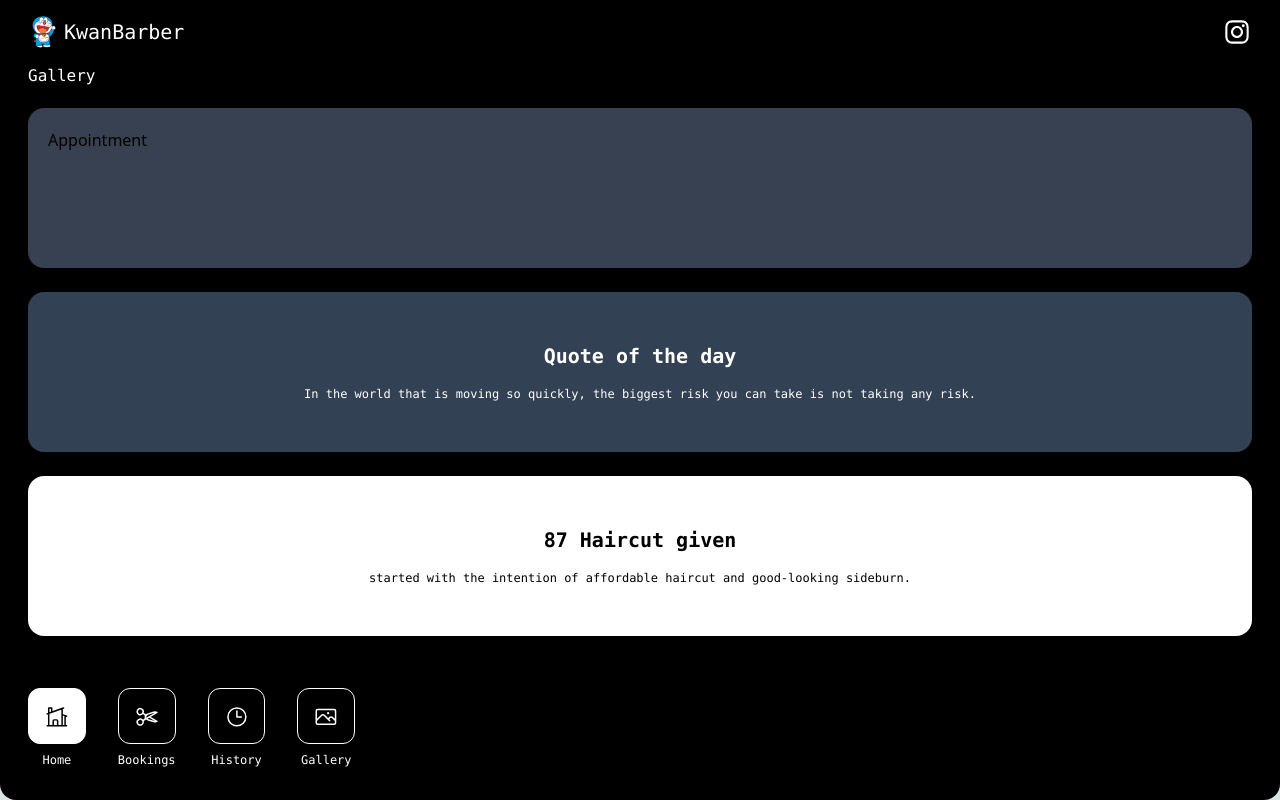
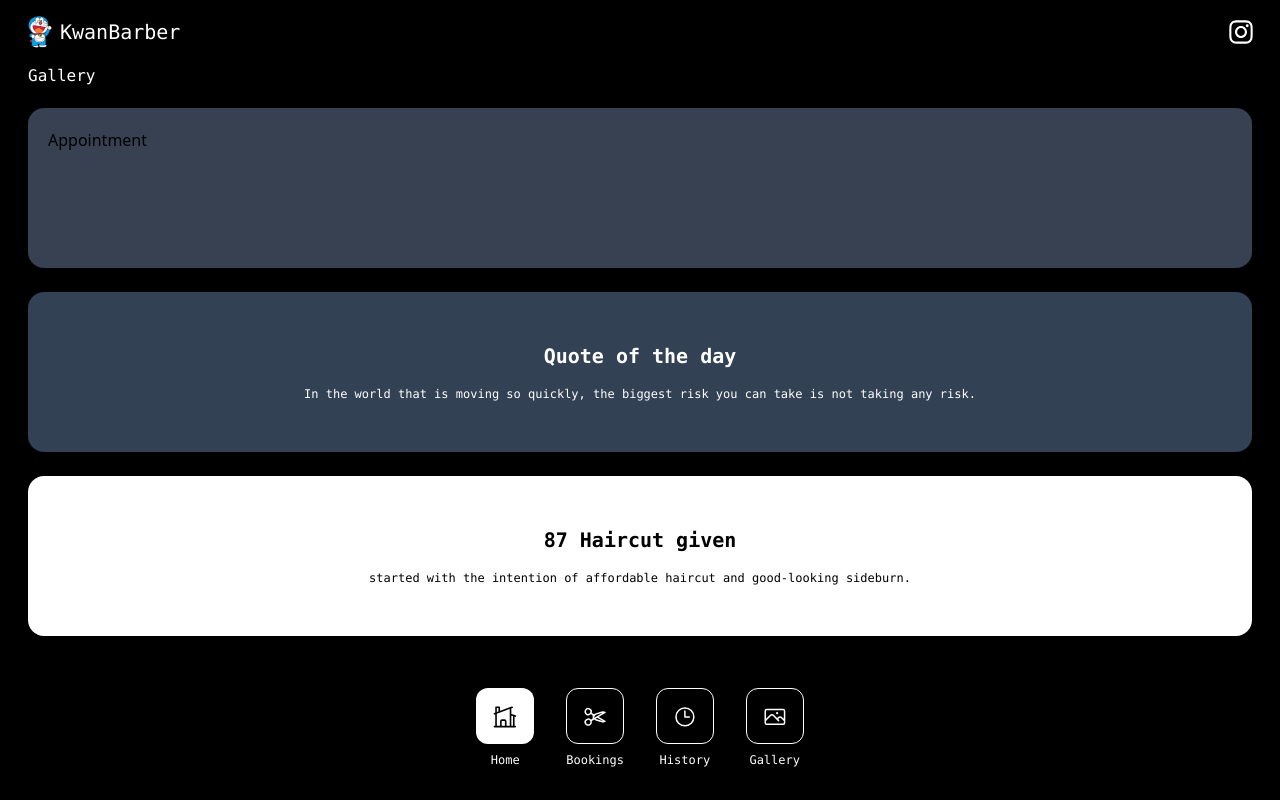
Before and after one commit to Leykwan132/kbarber, a Next.js app: page /gallery in a window 1280 px wide. Built offline with nearby package versions, Linux system fonts and the light colour scheme.

Commit message:
Code structure cleanup.

```diff
--- a/components/Header.tsx
+++ b/components/Header.tsx
@@ -6,7 +6,7 @@ type Props = {};
 
 const Header = (props: Props) => {
   return (
-    <div className="flex items-center justify-between">
+    <div className="flex items-center justify-between mx-6 mt-4">
       <div className="flex items-center gap-1">
         <div className="w-8 h-8 overflow-hidden rounded-full">
           <Image
--- a/components/Navbar.tsx
+++ b/components/Navbar.tsx
@@ -28,8 +28,10 @@ const Navbar = (props: Props) => {
       >
         <div
           className={`${
-            show === "home" ? "bg-white text-black" : "bg-black text-white"
-          } grid w-full p-4  border border-white rounded-xl h-14 transition duration-300 ease-in-out`}
+            show === "home"
+              ? "bg-white text-black border-black "
+              : "bg-black border border-white  text-white"
+          } grid w-full p-4  rounded-xl h-14 transition duration-300 ease-in-out`}
         >
           <HomeModernIcon />
         </div>
@@ -41,7 +43,9 @@ const Navbar = (props: Props) => {
       >
         <div
           className={`${
-            show === "bookings" ? "bg-white text-black" : "bg-black text-white"
+            show === "bookings"
+              ? "bg-white text-black border-black "
+              : "bg-black border border-white  text-white"
           } grid w-full p-4  border border-white rounded-xl h-14 transition duration-300 ease-in-out`}
         >
           <ScissorsIcon />
@@ -55,7 +59,9 @@ const Navbar = (props: Props) => {
       >
         <div
           className={`${
-            show === "history" ? "bg-white text-black" : "bg-black text-white"
+            show === "history"
+              ? "bg-white text-black border-black "
+              : "bg-black border border-white  text-white"
           } grid w-full p-4  border border-white rounded-xl h-14 transition duration-300 ease-in-out`}
         >
           <ClockIcon />
@@ -69,7 +75,9 @@ const Navbar = (props: Props) => {
       >
         <div
           className={`${
-            show === "gallery" ? "bg-white text-black" : "bg-black text-white"
+            show === "gallery"
+              ? "bg-white text-black border-black "
+              : "bg-black border border-white  text-white"
           } grid w-full p-4  border border-white rounded-xl h-14 transition duration-300 ease-in-out`}
         >
           <PhotoIcon />
--- a/pages/_app.tsx
+++ b/pages/_app.tsx
@@ -2,6 +2,8 @@ import "@/styles/globals.css";
 import type { AppProps } from "next/app";
 import { SessionProvider } from "next-auth/react";
 import { RecoilRoot } from "recoil";
+import Header from "@/components/Header";
+import Navbar from "@/components/Navbar";
 export default function App({
   Component,
   pageProps: { session, ...pageProps },
@@ -9,7 +11,13 @@ export default function App({
   return (
     <RecoilRoot>
       <SessionProvider session={session}>
-        <Component {...pageProps} />
+        <div className="h-screen overflow-y-scroll bg-black">
+          <Header />
+          <Component {...pageProps} />
+          <div className="fixed z-50 flex justify-center w-full bottom-8">
+            <Navbar />
+          </div>
+        </div>
       </SessionProvider>
     </RecoilRoot>
   );
--- a/pages/bookings.tsx
+++ b/pages/bookings.tsx
@@ -8,9 +8,8 @@ type Props = {};
 
 const bookings = (props: Props) => {
   return (
-    <div className="relative flex flex-col justify-center py-4 bg-black px-7 ">
+    <div className="relative flex flex-col justify-center bg-black px-7 ">
       <div className="z-20">
-        <Header />
         <div className="mt-4 font-mono text-white">Bookings</div>{" "}
         <div className="flex flex-col gap-6 my-5 mb-6 ">
           <Appointment />
@@ -18,10 +17,6 @@ const bookings = (props: Props) => {
           <Card content="count" />
         </div>
       </div>
-      <div className="fixed z-50 bottom-8 ">
-        <Navbar />
-      </div>
-      <div className="fixed bottom-0 left-0 z-10 w-full h-screen bg-black rounded-2xl" />
     </div>
   );
 };
--- a/pages/gallery.tsx
+++ b/pages/gallery.tsx
@@ -8,9 +8,8 @@ type Props = {};
 
 const gallery = (props: Props) => {
   return (
-    <div className="relative flex flex-col justify-center py-4 bg-black px-7 ">
+    <div className="relative flex flex-col justify-center bg-black px-7 ">
       <div className="z-20">
-        <Header />
         <div className="mt-4 font-mono text-white">Gallery</div>{" "}
         <div className="flex flex-col gap-6 my-5 mb-6 ">
           <Appointment />
@@ -18,10 +17,6 @@ const gallery = (props: Props) => {
           <Card content="count" />
         </div>
       </div>
-      <div className="fixed z-50 bottom-8 ">
-        <Navbar />
-      </div>
-      <div className="fixed bottom-0 left-0 z-10 w-full h-screen bg-black rounded-2xl" />
     </div>
   );
 };
--- a/pages/history.tsx
+++ b/pages/history.tsx
@@ -8,9 +8,8 @@ type Props = {};
 
 const history = (props: Props) => {
   return (
-    <div className="relative flex flex-col justify-center py-4 bg-black px-7 ">
+    <div className="relative flex flex-col justify-center bg-black px-7 ">
       <div className="z-20">
-        <Header />
         <div className="mt-4 font-mono text-white ">History</div>{" "}
         <div className="flex flex-col gap-6 my-5 mb-6 ">
           <Appointment />
@@ -18,10 +17,6 @@ const history = (props: Props) => {
           <Card content="count" />
         </div>
       </div>
-      <div className="fixed z-50 bottom-8 ">
-        <Navbar />
-      </div>
-      <div className="fixed bottom-0 left-0 z-10 w-full h-screen bg-black rounded-2xl" />
     </div>
   );
 };
--- a/pages/home.tsx
+++ b/pages/home.tsx
@@ -12,9 +12,8 @@ const Home = (props: Props) => {
   const router = useRouter();
   const { data: session } = useSession();
   return (
-    <div className="relative flex flex-col flex-1 h-screen py-4 bg-black px-7">
+    <div className="relative flex flex-col flex-1 px-7">
       <div className="z-20">
-        <Header />
         <div className="flex items-center">
           <div className="mt-4 font-mono text-white ">{`Hey ${session?.user?.name}! 👋🏻`}</div>
         </div>
@@ -24,10 +23,6 @@ const Home = (props: Props) => {
           <Card content="count" />
         </div>
       </div>
-      <div className="fixed z-50 bottom-8 ">
-        <Navbar />
-      </div>
-      <div className="fixed bottom-0 left-0 z-10 w-full h-screen bg-black rounded-2xl" />
     </div>
   );
 };
```
